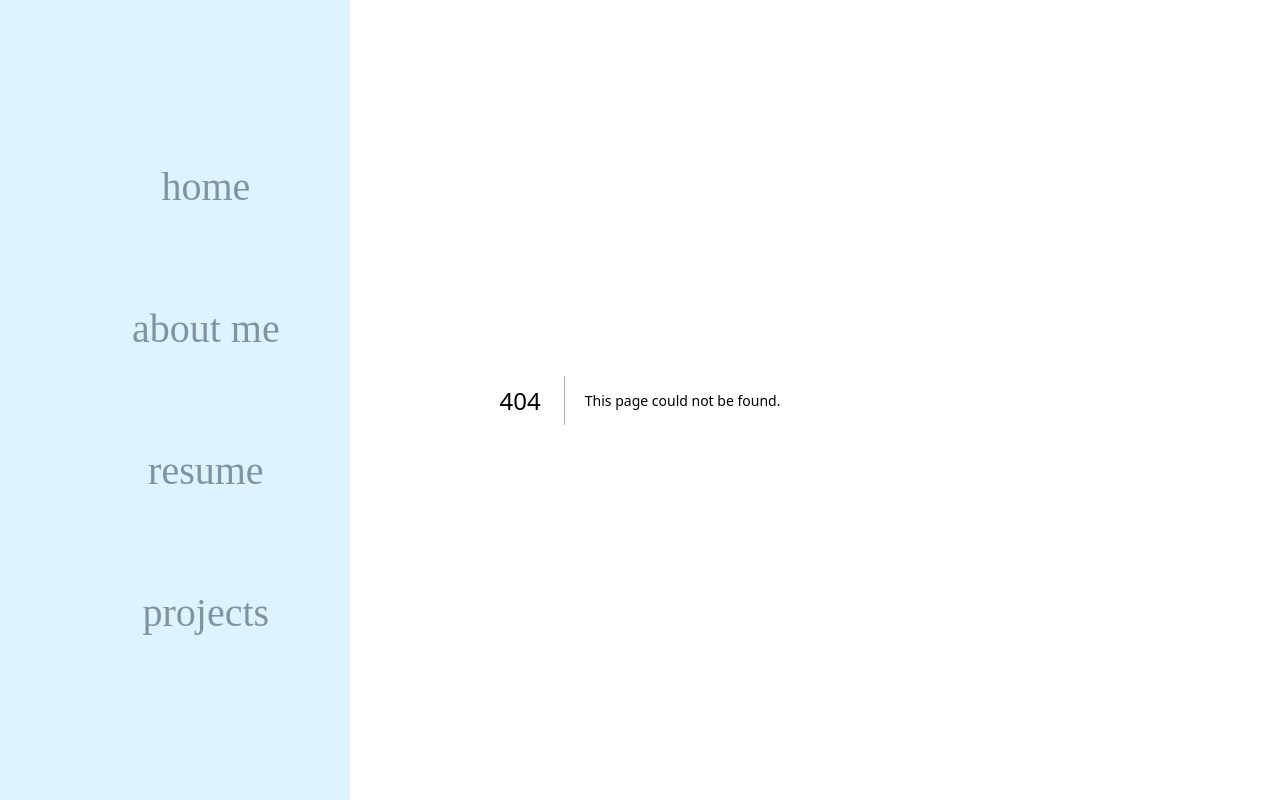
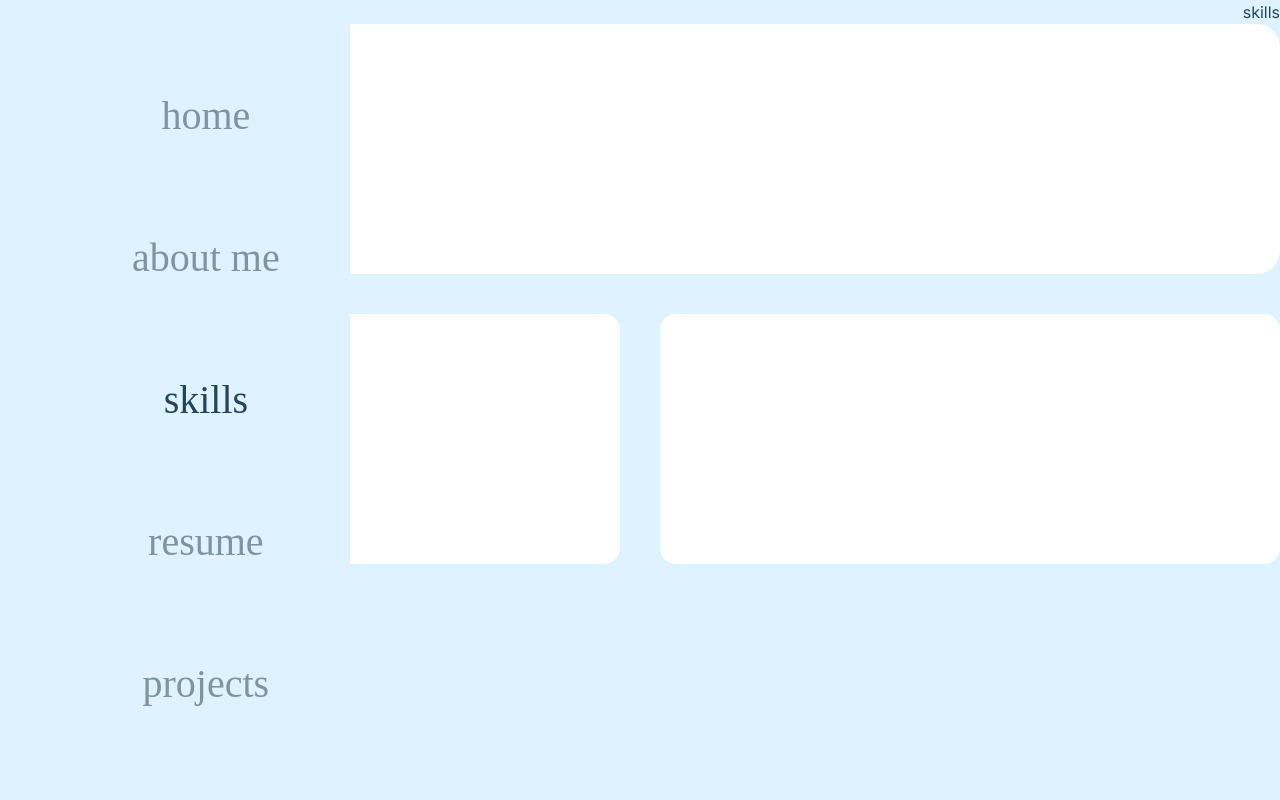
Before and after one commit to gwilson011/gwilson011.github.io, a Next.js app: page /skills in a window 1280 px wide. Before the commit this address had no page. Built offline with nearby package versions, Linux system fonts and the light colour scheme.

Commit message:
added skill page

```diff
--- a/app/aboutme/page.tsx
+++ b/app/aboutme/page.tsx
@@ -6,7 +6,6 @@ import "../../styles/styles.scss";
 import { Bubbles } from "../components/bubbles/index";
 import { Inspiration } from "../components/inspiration/index";
 import SmoothScroll from "../components/horizontal";
-import { SkillDisplay } from "../components/skills";
 import Image from "next/image";
 
 const AboutMe = () => {
@@ -43,7 +42,6 @@ const AboutMe = () => {
                         </div>
                         <div style={{ width: "0vh" }}></div>
                         <Inspiration />
-                        <SkillDisplay />
                     </div>
                 </SmoothScroll>
             </div>
--- a/app/components/navigation/navbar/index.tsx
+++ b/app/components/navigation/navbar/index.tsx
@@ -31,6 +31,16 @@ const Navbar = () => {
                         about me
                     </NavLink>
                     <NavLink
+                        href="/skills"
+                        className={
+                            currentRoute == "/skills"
+                                ? "text-darkBlue"
+                                : "text-navGrey"
+                        }
+                    >
+                        skills
+                    </NavLink>
+                    <NavLink
                         href="/resume"
                         className={
                             currentRoute == "/resume"
--- /dev/null
+++ b/app/components/skill/index.tsx
@@ -0,0 +1,13 @@
+"use client";
+
+const Skill = ({ ...props }) => {
+    return (
+        <div
+            className={`flex rounded-full p-2 bg-${props.color} text-black font-sans`}
+        >
+            {props.skill}
+        </div>
+    );
+};
+
+export default Skill;
--- /dev/null
+++ b/app/components/skill_display/index.tsx
@@ -0,0 +1,19 @@
+"use client";
+
+import Skill from "../skill";
+
+const SkillDisplay = () => {
+    return (
+        <div className="flex flex-col gap-10">
+            <div className="bg-white flex rounded-3xl w-[100%] h-[250px]">
+                <Skill skill="react" color="violet-700" />
+            </div>
+            <div className="flex flex-row rounded-lg w-[100%] h-[250px] gap-10">
+                <div className="bg-white flex rounded-2xl w-[50%]"></div>
+                <div className="bg-white flex rounded-2xl w-[50%]"></div>
+            </div>
+        </div>
+    );
+};
+
+export default SkillDisplay;
--- a/app/components/skills/index.tsx
+++ /dev/null
@@ -1,9 +0,0 @@
-"use client";
-
-export const SkillDisplay = () => {
-    return (
-        <div>
-            <p>skills</p>
-        </div>
-    );
-};
--- /dev/null
+++ b/app/skills/page.tsx
@@ -0,0 +1,16 @@
+"use client";
+
+import SkillDisplay from "../components/skill_display";
+
+const Skills = () => {
+    return (
+        <div className="Page-container gap-10">
+            <div className="flex flex-row justify-end">
+                <p className="Heading-text">skills</p>
+            </div>
+            <SkillDisplay />
+        </div>
+    );
+};
+
+export default Skills;
```
